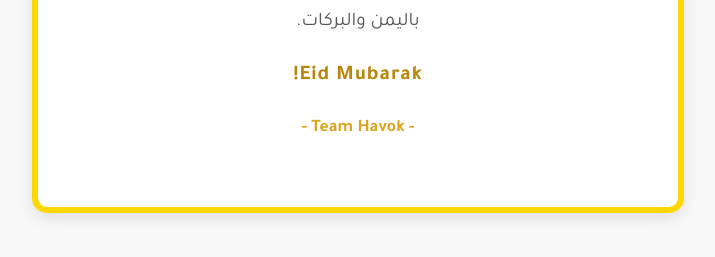
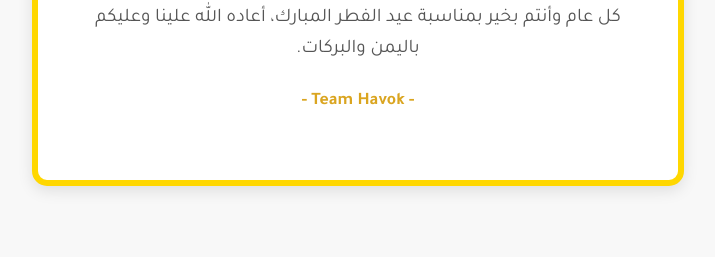
Before and after one commit to 0xDAG0N/Havok_Eid, a plain HTML site: page index.html in a window 1280 px wide. Shown: the part 427-684 px from the top of the page, without its empty margins (282-997 px from the left). Drawn offline with Linux system fonts and the light colour scheme.

Commit message:
Update index.html

```diff
--- a/index.html
+++ b/index.html
@@ -17,7 +17,6 @@
         <div class="card-content">
             <h1 class="greeting">فريق هافوك يتمنى لكم عيد سعيد</h1>
             <p class="message">كل عام وأنتم بخير بمناسبة عيد الفطر المبارك، أعاده الله علينا وعليكم باليمن والبركات.</p>
-            <p class="english-greeting">Eid Mubarak!</p>
             <p class="team-name">- Team Havok -</p>
         </div>
     </div>
```
